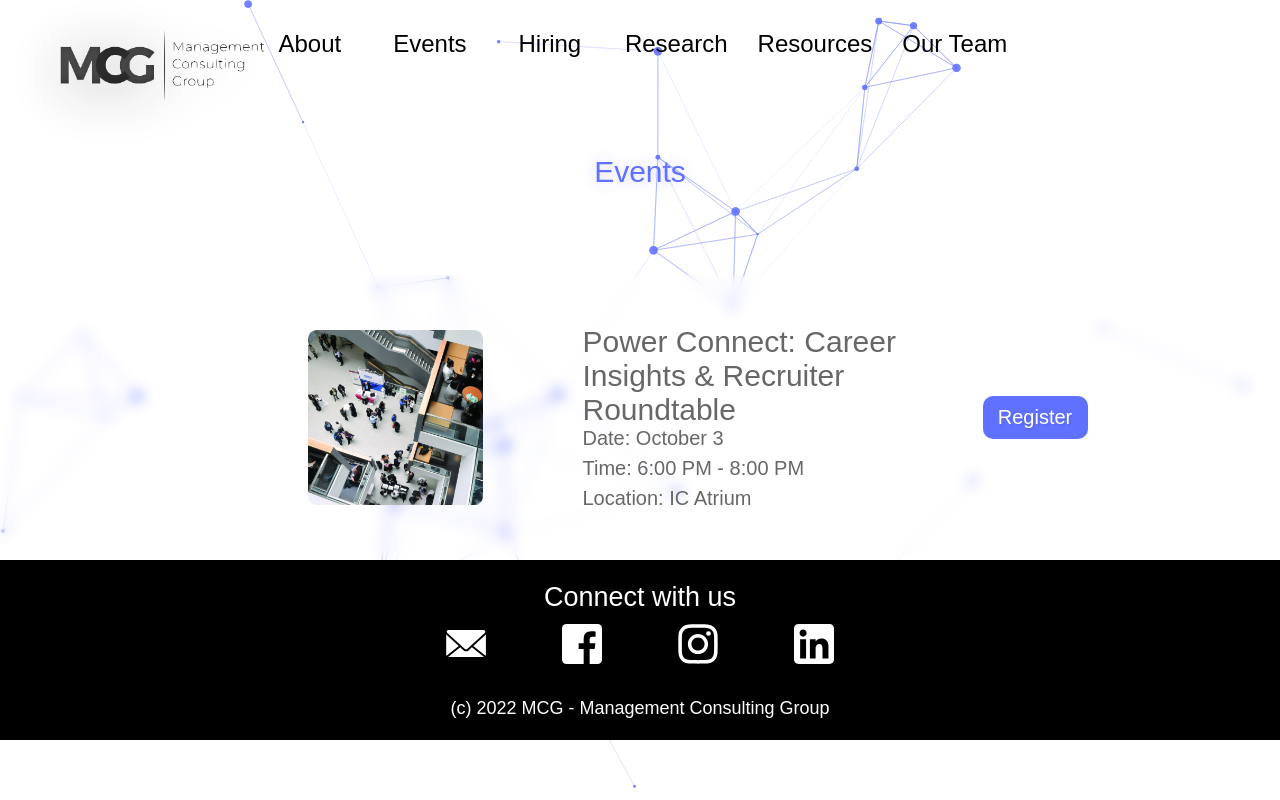
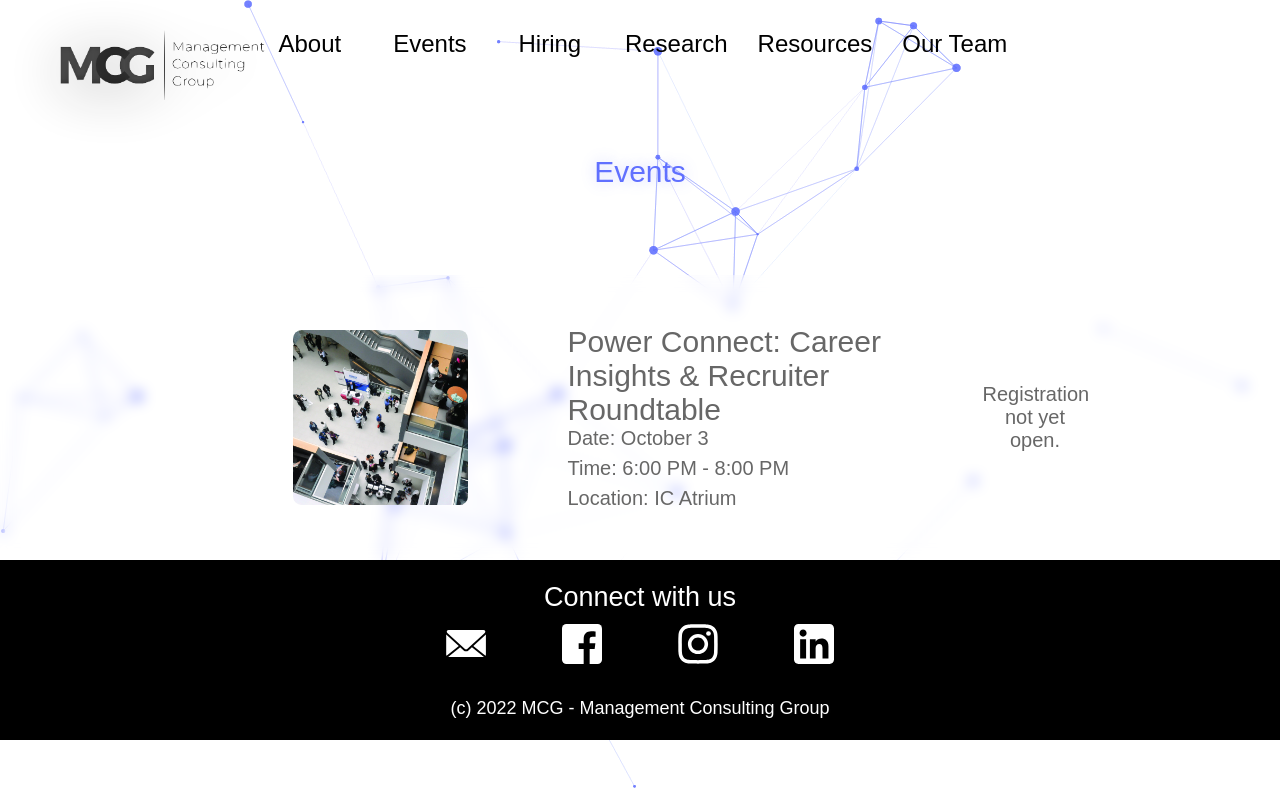
Before and after one commit to HarryZ7G/MCG-Site, a React (Create React App) app: page /events in a window 1280 px wide. Built offline with nearby package versions, Linux system fonts and the light colour scheme.

Commit message:
Make event button optional

```diff
--- a/src/components/Event/Event.css
+++ b/src/components/Event/Event.css
@@ -34,7 +34,7 @@
     font-size: min(27px, 6vw);
   }
 
-  .register-button {
+  .register-button, .update-text {
     width: 86px;
   }
 
@@ -84,7 +84,7 @@
     font-size: 30px;
   }
 
-  .register-button {
+  .register-button, .update-text {
     width: 105px;
   }
 
@@ -139,6 +139,12 @@
   transition: 0.2s;
 }
 
+.update-text {
+  text-decoration: none;
+  text-align: center;
+  padding: 10px 15px;
+}
+
 .passed {
   background-color: #4b58c6;
 }
--- a/src/components/Event/Event.js
+++ b/src/components/Event/Event.js
@@ -39,6 +39,8 @@ function Event(props) {
           <h3>Location: {props.location}</h3>
         </div>
       </div>
+      {
+        props.link &&
         <button
           className="register-button"
           disabled={passed}
@@ -46,6 +48,11 @@ function Event(props) {
         >
           <h3 className="white-font">{text}</h3>
         </button>
+      }
+      {
+        props.status &&
+        <h3 className="update-text">{props.status}</h3>
+      }
     </div>
   );
 }
--- a/src/pages/Events/Events.js
+++ b/src/pages/Events/Events.js
@@ -28,6 +28,7 @@ function Events(props) {
             end="8:00 PM"
             location="IC Atrium"
             link=""
+            status="Registration not yet open."
           />
         </div>
       </div>
```
Lines whose indentation alone changed are shown as unchanged.
